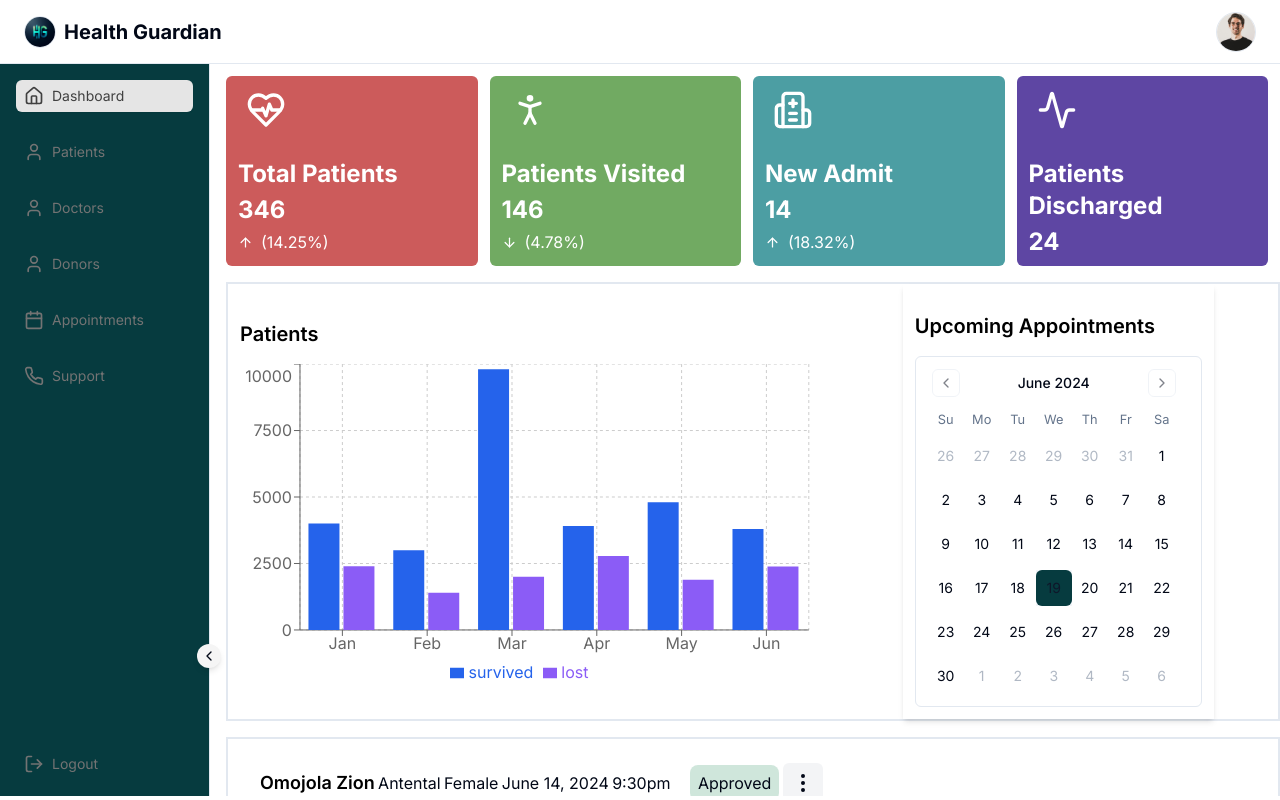
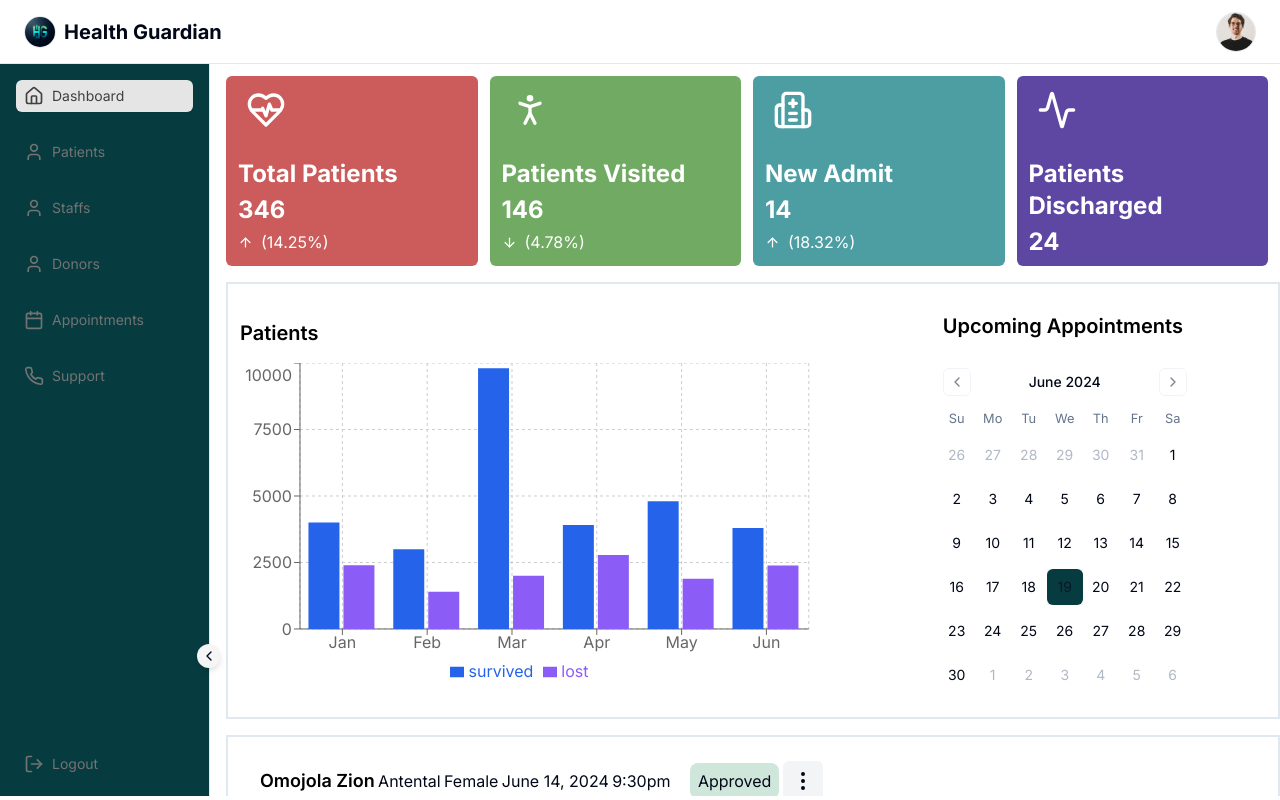
Before and after one commit to The4Coders/HG, a Next.js app: page /dashboard in a window 1280 px wide. Built offline with nearby package versions, Linux system fonts and the light colour scheme.

Commit message:
cleaned up ui

```diff
--- a/src/app/(ORG)/dashboard/page.tsx
+++ b/src/app/(ORG)/dashboard/page.tsx
@@ -105,8 +105,8 @@ export default function Page() {
                 <BarChartComponent />
               </div>
             </div>
-            <div className="w-[30%] shadow-md p-3">
-              <p className="my-4 text-black font-semibold text-xl ">
+            <div className="ms-6 w-[30%] p-3">
+              <p className="ms-4 my-4 text-black font-semibold text-xl ">
                 Upcoming Appointments
               </p>
 
@@ -114,7 +114,7 @@ export default function Page() {
                 mode="single"
                 selected={date}
                 onSelect={setDate}
-                className="rounded-md border"
+                className="rounded-md w-full"
               />
             </div>
             <div></div>
--- a/src/app/(ORG)/patients/[patientId]/page.tsx
+++ b/src/app/(ORG)/patients/[patientId]/page.tsx
@@ -86,7 +86,7 @@ export default function Page() {
           {/* patient */}
           <section className="px-8 mt-8 gap-y-6  flex flex-col lg:flex-row justify-between w-full ">
             {/* edit patient */}
-            <div className="w-full lg:w-[35%] shadow rounded-md p-8">
+            <div className="w-full lg:w-[38%] shadow rounded-md p-8">
               <section className="mt-6 flex justify-start gap-x-6 items-center">
                 {/* logo here */}
                 <div className="w-14 h-14 flex justify-center items-center rounded-full">
@@ -173,7 +173,7 @@ export default function Page() {
           {/* test report and prescriptions sections */}
           <section className="px-8 mt-6 flex flex-col lg:flex-row justify-between w-full">
             {/* test reports */}
-            <div className="p-8 w-full lg:w-[40%] shadow rounded-md h-auto">
+            <div className="p-8 w-full lg:w-[38%] shadow rounded-md h-auto">
               {/* title */}
               <div className="flex mb-8 justify-between items-center">
                 <h2 className=" text-xl font-bold">Test Reports</h2>
@@ -231,12 +231,12 @@ export default function Page() {
                   </div>
                 </div>
               </section>
-              <p className="cursor-pointer flex justify-center items-center text-xl text-center text-black font-bold border-b ">
+              <p className="pb-8 cursor-pointer flex justify-center items-center text-xl text-center text-black font-bold border-b ">
                 View all reports <ArrowRight />
               </p>
             </div>
             {/* prescriptions */}
-            <div className="p-8 w-full lg:w-[55%] shadow rounded-md h-auto">
+            <div className="p-8 w-full lg:w-[60%] shadow rounded-md h-auto">
               {/* title */}
               <div className="flex mb-8 justify-between items-center">
                 <h2 className=" text-xl font-bold">Prescriptions</h2>
--- a/src/app/config.tsx
+++ b/src/app/config.tsx
@@ -83,10 +83,10 @@ export const OrgNavItems = () => {
       position: "top",
     },
     {
-      name: "Doctors",
-      href: "/doctors",
+      name: "Staffs",
+      href: "/staff",
       icon: <User size={20} />,
-      active: isNavItemActive(pathname, "/doctors"),
+      active: isNavItemActive(pathname, "/staff"),
       position: "top",
     },
     {
```
Also changed, not shown: src/app/(ORG)/(Doctors-Dashboard)/chats/page.tsx (+0 -7 lines).
